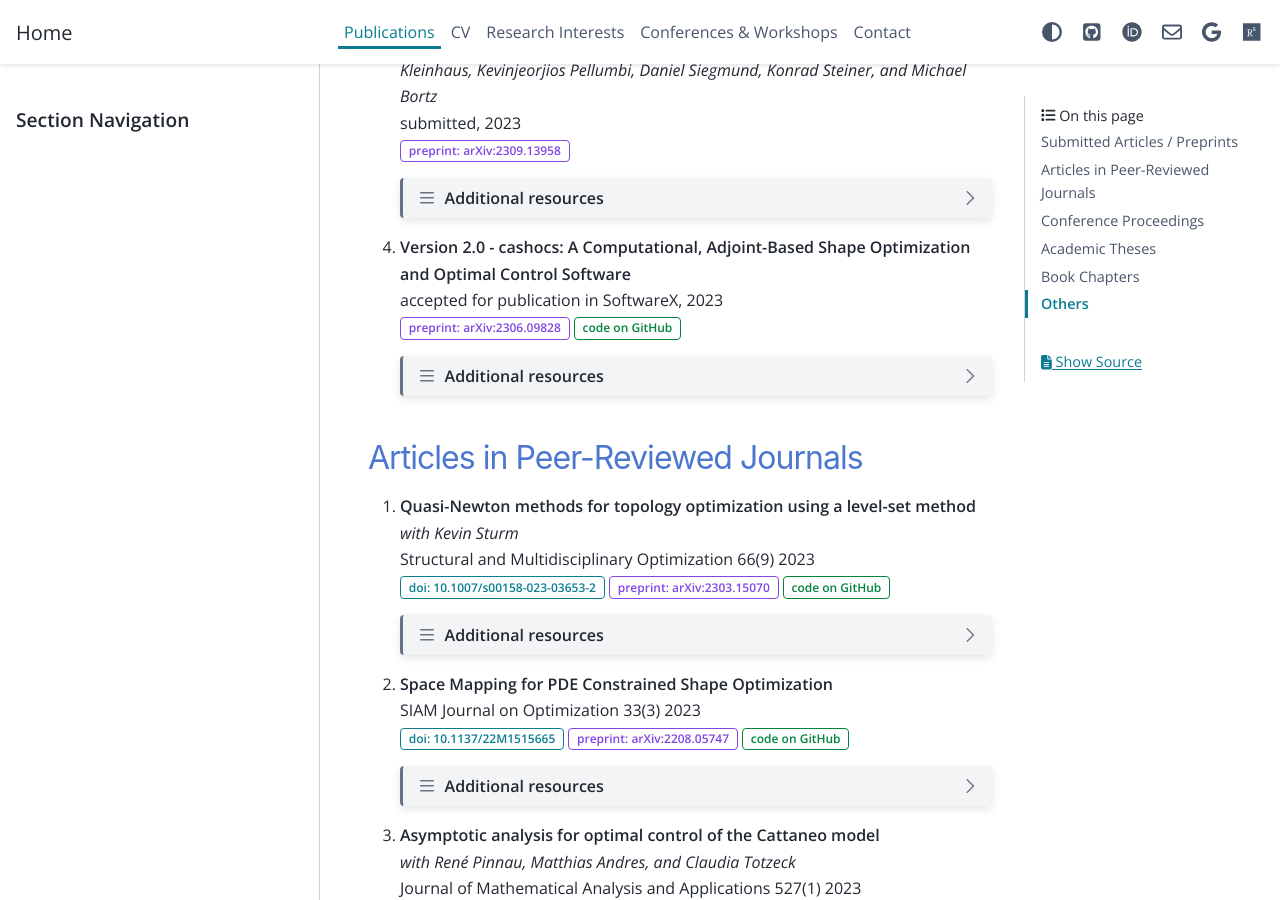
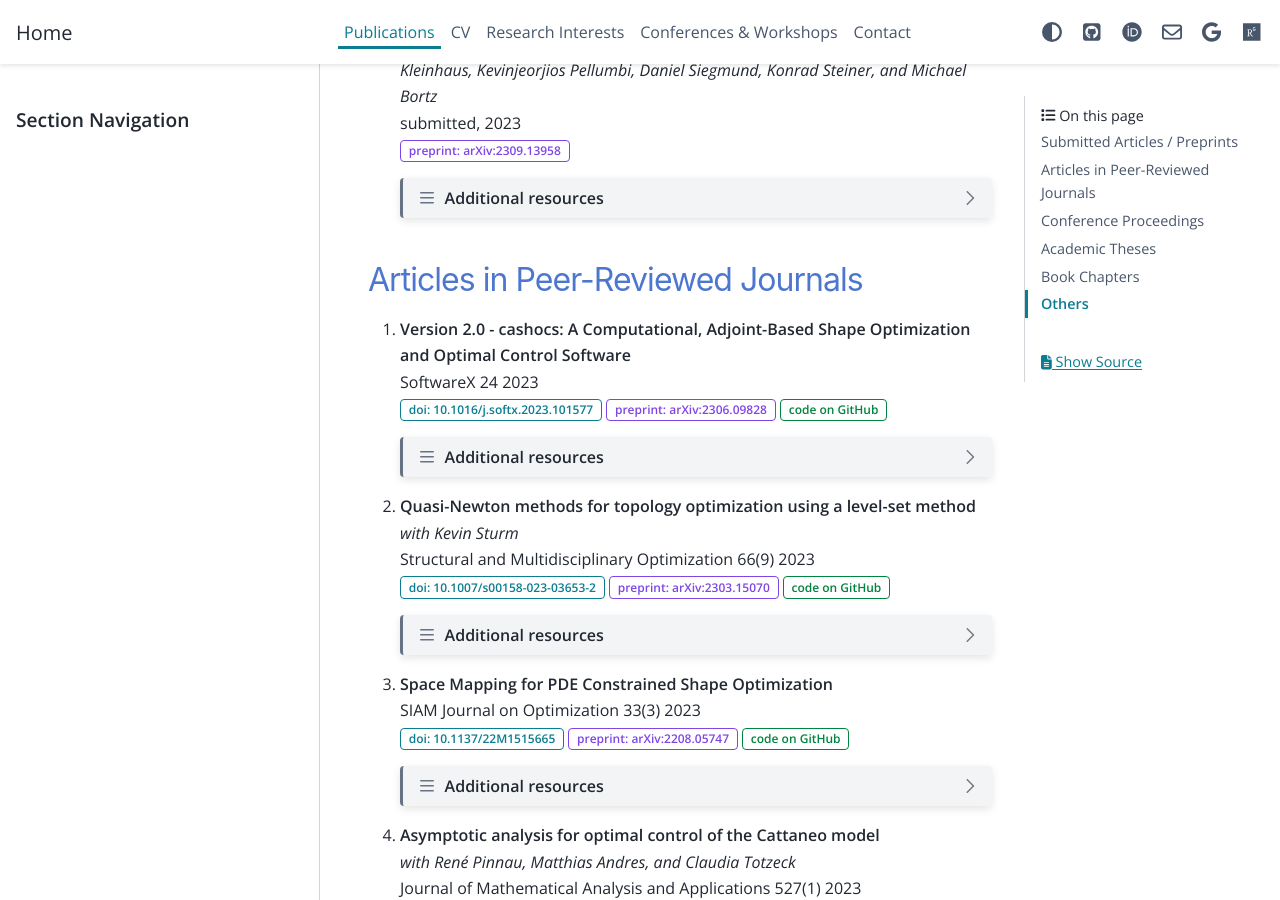
Before and after one commit to sblauth/sblauth.github.io, a Sphinx documentation site: the page built from source/publications.rst, in a window 1280 px wide and 900 px high, scrolled down 747 px. Built offline with Sphinx 7.4.7 and the PyData theme 0.15.4, drawn with Linux system fonts in a browser that asks for light colours; some of the changed lines change nothing that is shown.

Commit message:
update publications

```diff
--- a/source/publications.rst
+++ b/source/publications.rst
@@ -93,9 +93,15 @@ Submitted Articles / Preprints
 			   }
 
 
+
+
+Articles in Peer-Reviewed Journals
+----------------------------------
+
+
 #. | **Version 2.0 - cashocs: A Computational, Adjoint-Based Shape Optimization and Optimal Control Software**
-   | accepted for publication in SoftwareX, 2023
-   | :bdg-link-secondary-line:`preprint: arXiv:2306.09828 <https://arxiv.org/abs/2306.09828>` :bdg-link-success-line:`code on GitHub <https://github.com/sblauth/cashocs>`
+   | SoftwareX 24 2023
+   | :bdg-link-primary-line:`doi: 10.1016/j.softx.2023.101577 <https://doi.org/10.1016/j.softx.2023.101577>` :bdg-link-secondary-line:`preprint: arXiv:2306.09828 <https://arxiv.org/abs/2306.09828>` :bdg-link-success-line:`code on GitHub <https://github.com/sblauth/cashocs>`
 
    .. dropdown:: Additional resources
       :icon: three-bars
@@ -110,21 +116,18 @@ Submitted Articles / Preprints
 
             .. code-block:: bibtex
 
-			   @Misc{Blauth2023Version,
-			     author        = {Sebastian Blauth},
-			     title         = {{Version 2.0 -- cashocs: A Computational, Adjoint-Based Shape Optimization and Optimal Control Software}},
-			     year          = {2023},
-			     archiveprefix = {arXiv},
-			     eprint        = {2306.09828},
-			     primaryclass  = {math.OC},
+			   @Article{Blauth2023Version,
+			     author   = {Sebastian Blauth},
+			     journal  = {SoftwareX},
+			     title    = {Version 2.0 - cashocs: A Computational, Adjoint-Based Shape Optimization and Optimal Control Software},
+			     year     = {2023},
+			     issn     = {2352-7110},
+			     pages    = {101577},
+			     volume   = {24},
+			     doi      = {https://doi.org/10.1016/j.softx.2023.101577},
+			     keywords = {PDE constrained optimization, Shape optimization, Topology optimization, Space mapping},
 			   }
 
-
-
-
-
-Articles in Peer-Reviewed Journals
-----------------------------------
 
 #. | **Quasi-Newton methods for topology optimization using a level-set method**
    | *with Kevin Sturm*
```
